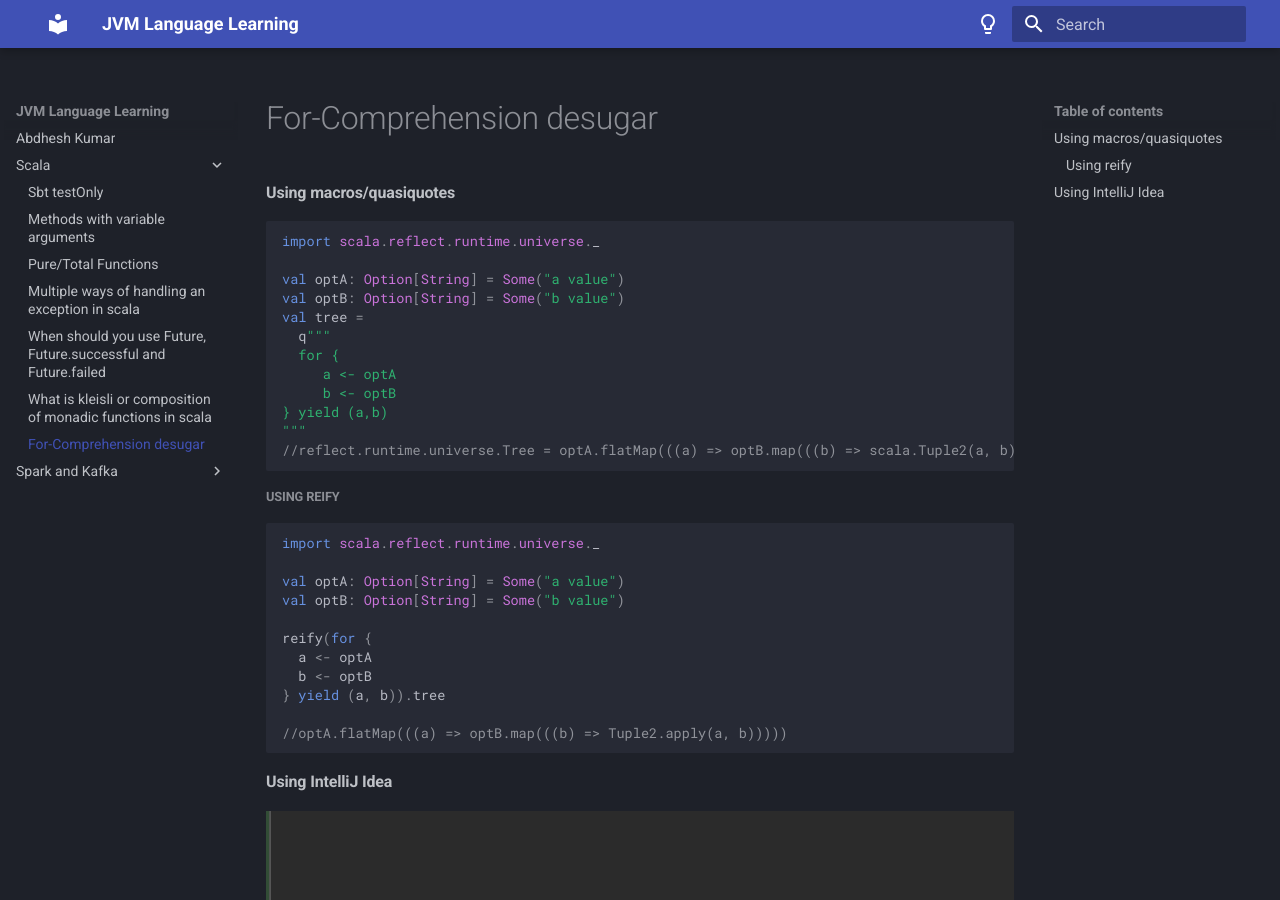
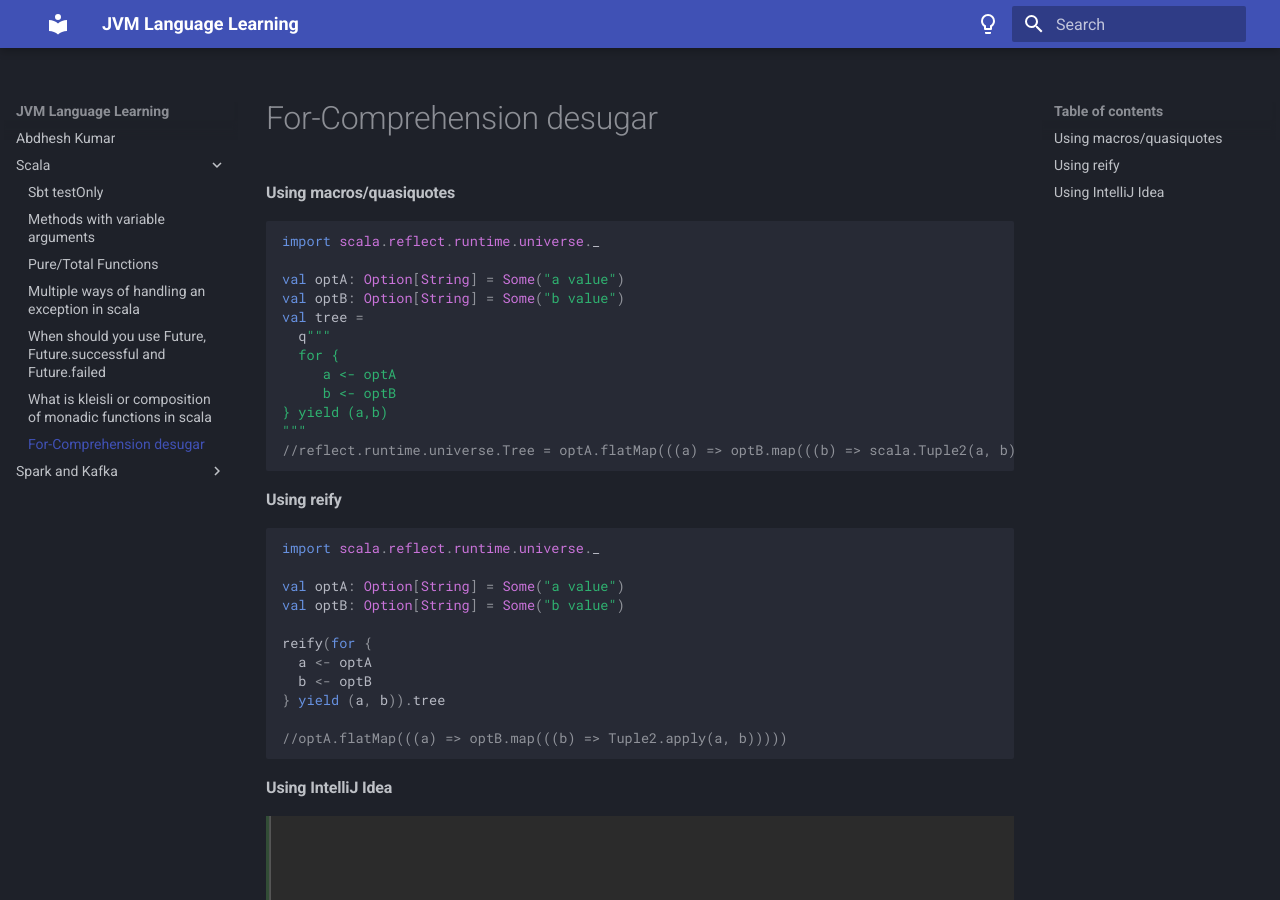
Before and after one commit to abdheshkumar/abdheshkumar.github.io, an MkDocs documentation site: the page built from docs/scala-for-comprehension-desugar.md, in a window 1280 px wide and 900 px high. Built offline with MkDocs 1.6.1 and Material for MkDocs 9.7.7, drawn with Linux system fonts in a browser that asks for light colours.

````diff
--- a/docs/scala-for-comprehension-desugar.md
+++ b/docs/scala-for-comprehension-desugar.md
@@ -14,7 +14,7 @@ val tree =
 //reflect.runtime.universe.Tree = optA.flatMap(((a) => optB.map(((b) => scala.Tuple2(a, b)))))
 ```
 
-##### Using reify
+#### Using reify
 
 ```scala
 import scala.reflect.runtime.universe._
````
